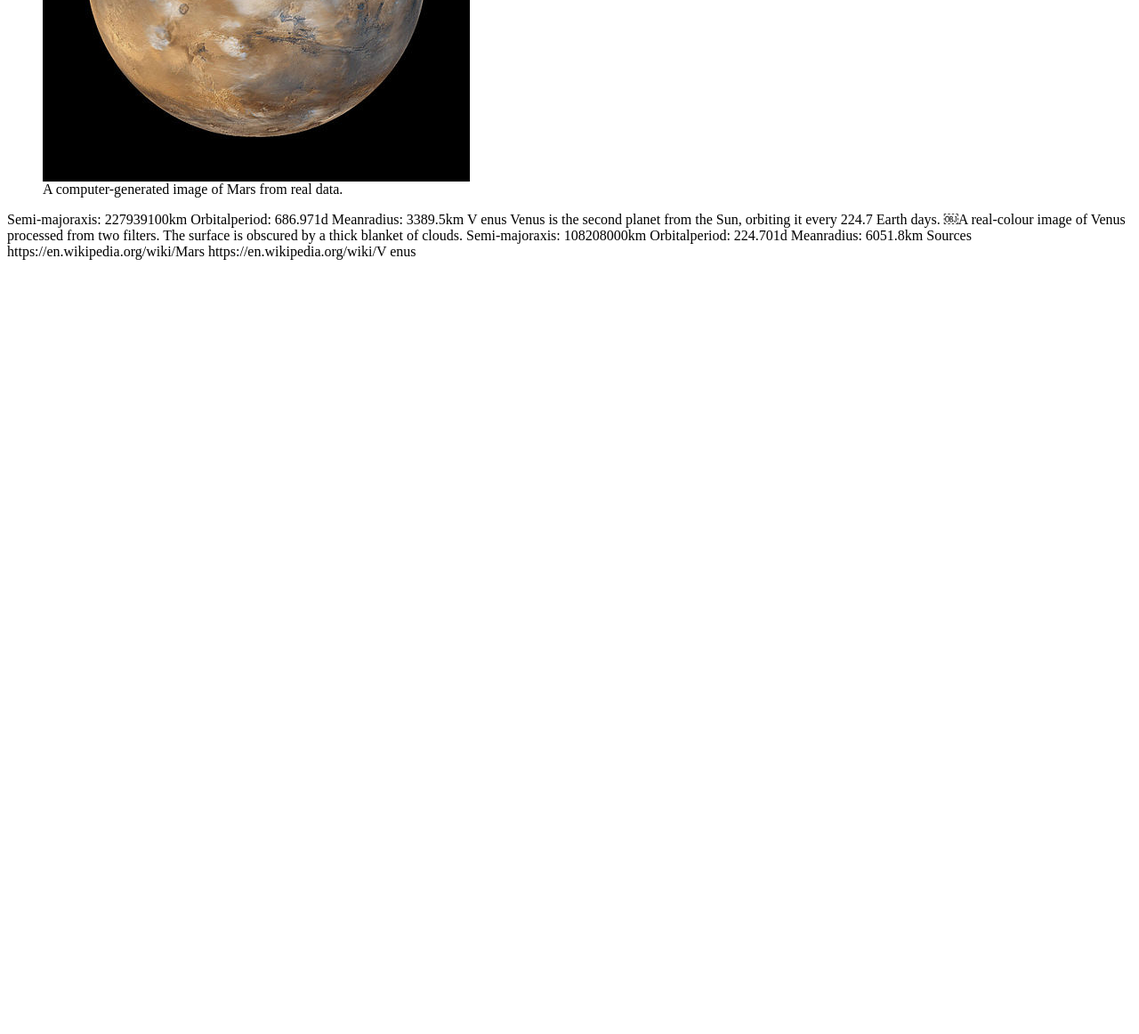
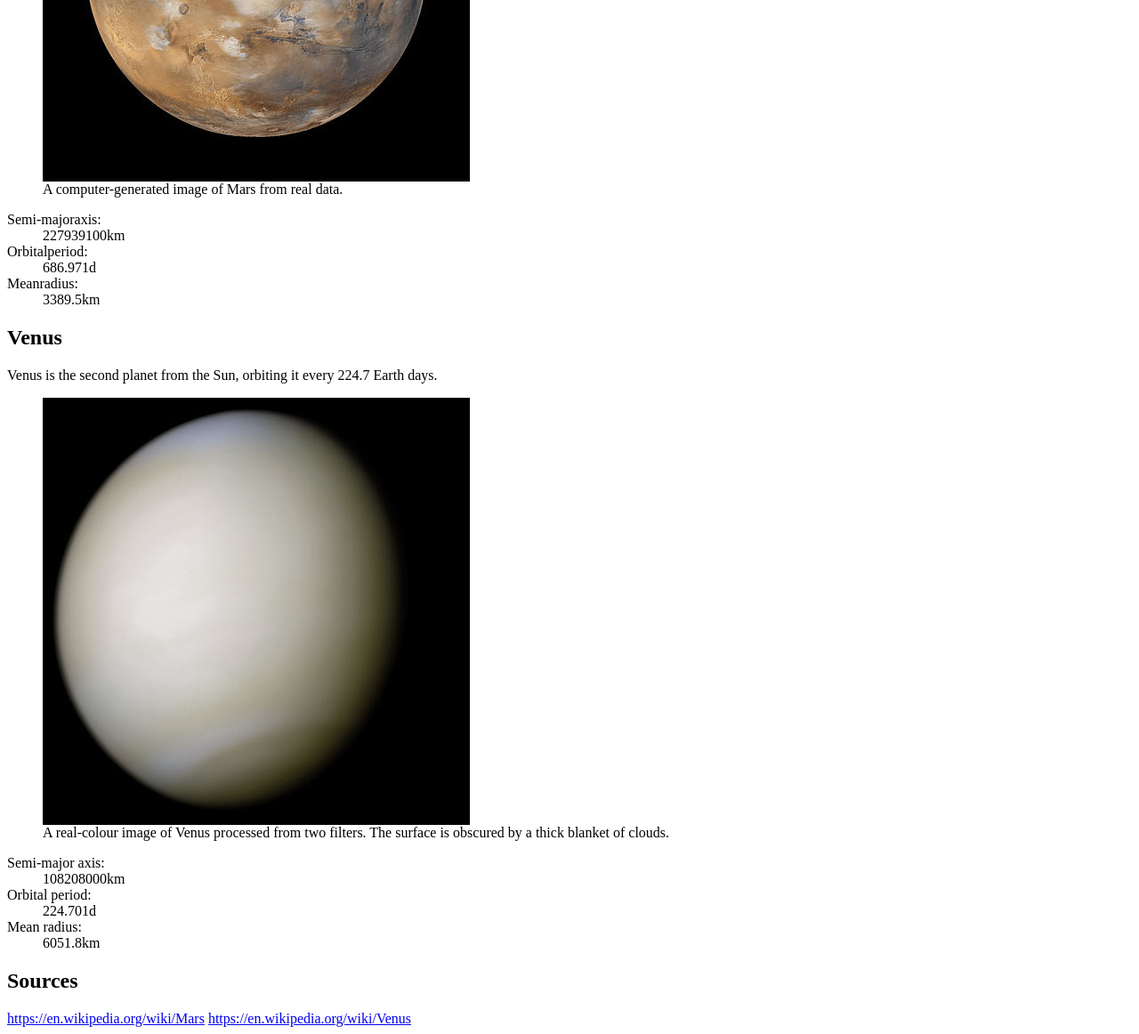
Before and after one commit to KevinBMcIntyre/dsn1674-assignment-2, a plain HTML site: page index.html in a window 1280 px wide. Shown: the part 825-1987 px from the top of the page at 89% size. Before the commit the page ends 1125 px from the top, so only its background shows below. Drawn offline with Linux system fonts and the light colour scheme.

Commit message:
Finished.

```diff
--- a/index.html
+++ b/index.html
@@ -1,4 +1,4 @@
-<header>
+<main>
 	<h1>Planets</h1>
 	<nav>
 		<ol>
@@ -9,7 +9,6 @@
 			<li><a href="#sour">Sources</a></li>
 		</ol>
 	</nav>
-<main>
 	<h2 id="intro">Introduction</h2>
 	<p>A planet is a celestial body, orbiting a star, that is massive enough to be gravitationally rounded and has <q>“cleared the neighbourhood”</q> around its orbit.</p>
 
@@ -30,10 +29,30 @@
 		<img src="img/mars.jpg" alt="A planet picture of mars.">
 			<figcaption>A computer-generated image of Mars from real data.</figcaption>
 	</figure>
-Semi-majoraxis: 227939100km Orbitalperiod: 686.971d Meanradius: 3389.5km
-V enus
-Venus is the second planet from the Sun, orbiting it every 224.7 Earth days.
-￼A real-colour image of Venus processed from two filters. The surface is obscured by a thick blanket of clouds.
-Semi-majoraxis: 108208000km Orbitalperiod: 224.701d Meanradius: 6051.8km
-Sources
-https://en.wikipedia.org/wiki/Mars https://en.wikipedia.org/wiki/V enus
+	<dl>
+		<dt>Semi-majoraxis:</dt>
+		<dd><data>227939100km</data></dd>
+		<dt>Orbitalperiod:</dt>
+		<dd><data>686.971d</data></dd>
+		<dt>Meanradius:</dt>
+		<dd><data>3389.5km</data></dd>
+	</dl>
+	<h2 id="ven">Venus</h2>
+	<p>Venus is the second planet from the Sun, orbiting it every <data>224.7 Earth days</data>.</p>
+	<figure>
+			<img src="img/venus.jpg" alt="A planet picture of venus.">
+				<figcaption>A real-colour image of Venus processed from two filters. The surface is obscured by a thick blanket of clouds.</figcaption>
+		</figure>
+	<dl>
+		<dt>Semi-major axis: </dt>
+		<dd><data>108208000km</data></dd>
+		<dt>Orbital period: </dt>
+		<dd><data>224.701d</data></dd>
+		<dt>Mean radius: </dt>
+		<dd><data>6051.8km</data></dd>
+	</main>
+<footer>
+	<h2 id="sour">Sources</h2>
+	<a href="https://en.wikipedia.org/wiki/Mars">https://en.wikipedia.org/wiki/Mars</a>
+	<a href="https://en.wikipedia.org/wiki/Venus">https://en.wikipedia.org/wiki/Venus</a>
+</footer>
```
Also changed, not shown: img/venus.jpg (added). Lines whose indentation alone changed are shown as unchanged.
